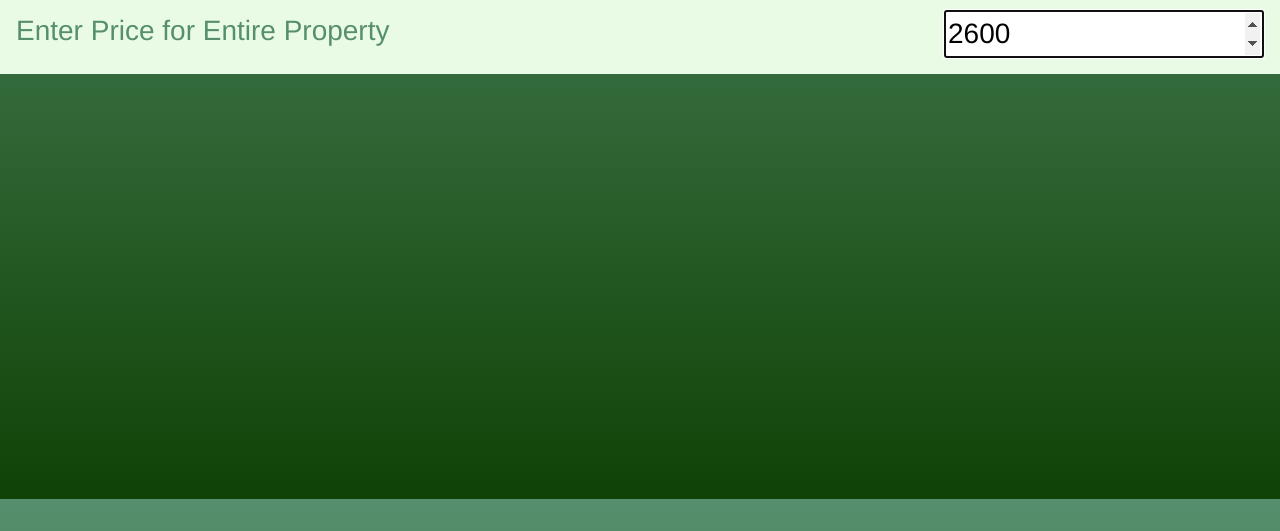
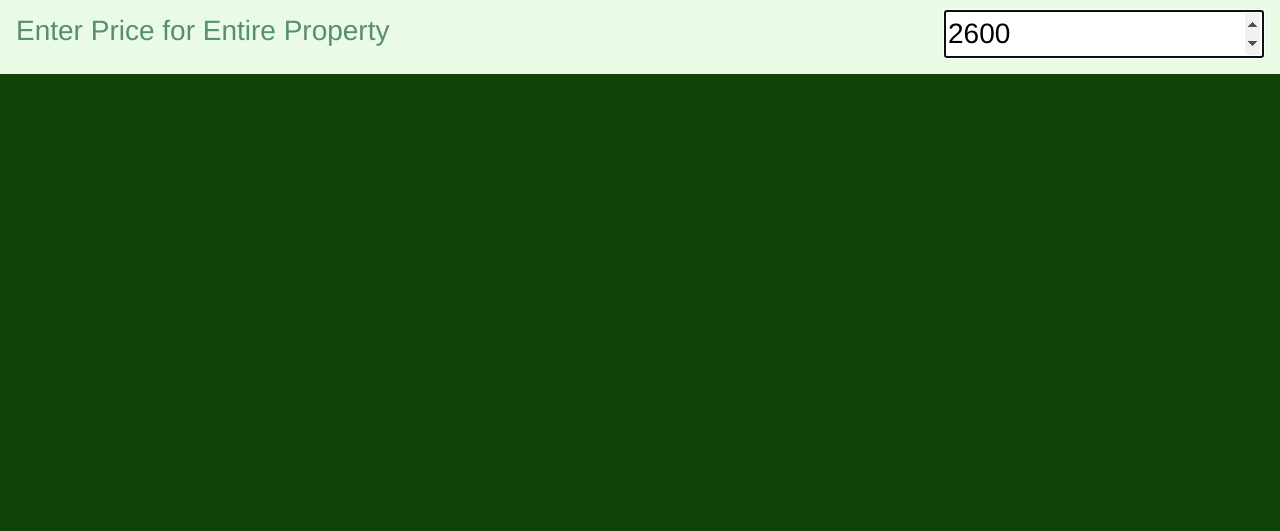
Before and after one commit to dantrovato/fair-share, a plain HTML site: page index.html in a window 1280 px wide. Shown: the part 301-832 px from the top of the page. After the commit the page ends 800 px from the top, so only its background shows below. Drawn offline with nearby package versions, Linux system fonts and the light colour scheme.

Commit message:
Remove background color gradient on body and increase the height of the bedroom bottom div

```diff
--- a/main.css
+++ b/main.css
@@ -1,5 +1,8 @@
 html {
   height: 100%;
+  /* height: 100vw;
+  display: flex;
+  flex-wrap: nowrap; */
 }
 
 .taller {
@@ -10,7 +13,9 @@ body {
   font-family: Helvetica, sans-serif;
   text-align: center;
   font-size: 28px;
-  min-height: 100%;
+  flex: 50vw;
+  min-height: 50vw;
+  background: #0F4205;
 }
 
 h1 {
@@ -19,7 +24,7 @@ h1 {
   margin: 2rem auto;
   padding: 2rem;
   color: #EAFBE5;
-  /* font-size: 60px; */
+  /* font-size: 160px; */
 }
 
 h2 {
@@ -28,7 +33,7 @@ h2 {
   /* margin-bottom: 2rem; */
 }
 
-body, button {
+button {
   background: linear-gradient(#568F6D, #0F4205);
   color: #EAFBE5;
 }
@@ -79,7 +84,7 @@ label, input {
 
 .bedroom_div {
   padding-bottom: 1rem;
-  border-bottom: 1px solid #568F6D;
+  border-bottom: 0.4rem solid #0F4205;
   /* width: 80%; */
 }
 
```
